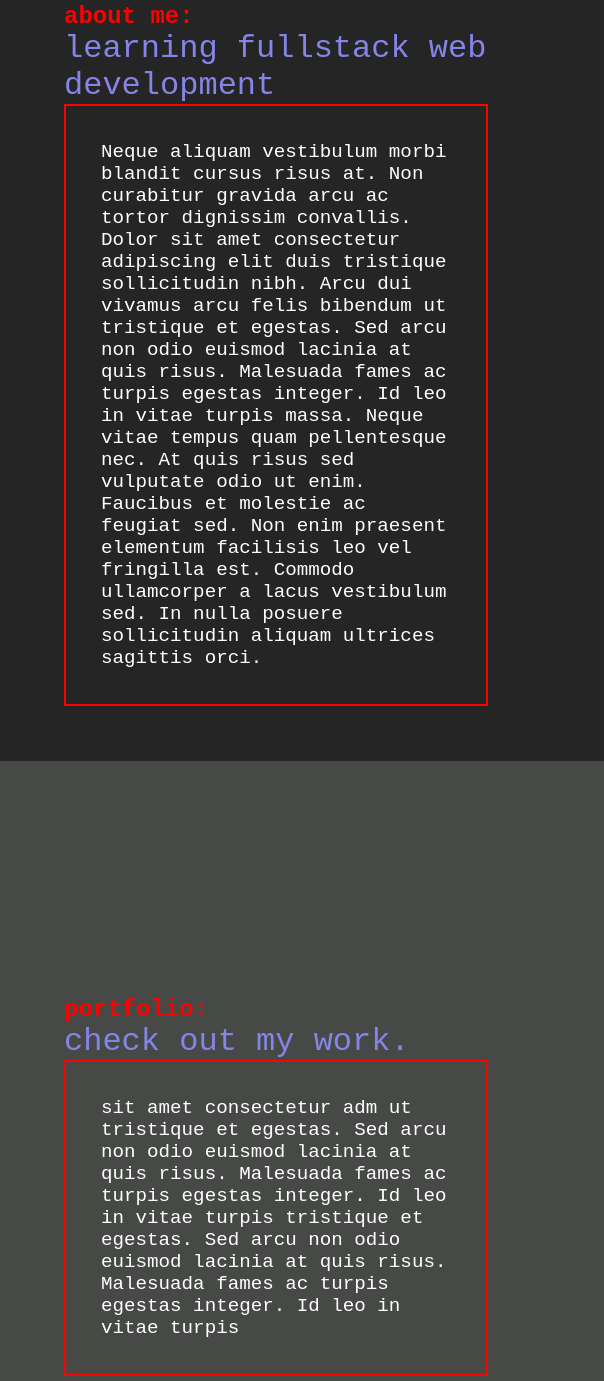
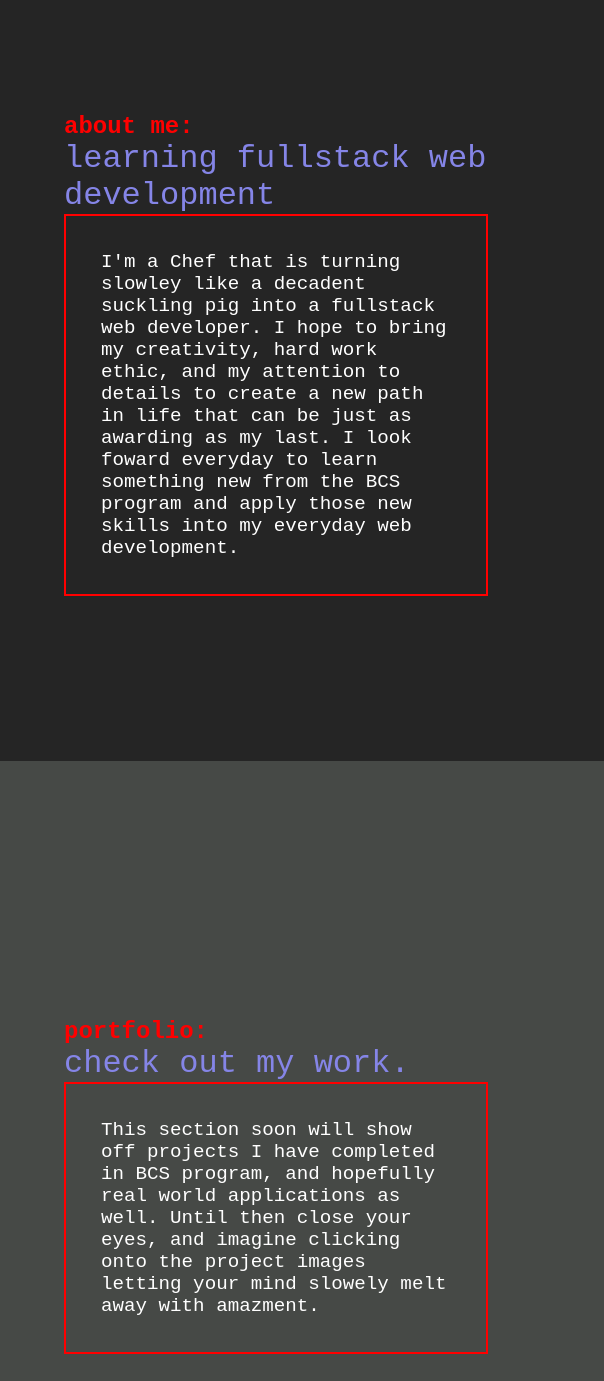
Before and after one commit to Sterlingduke/Profile_Sterling, a plain HTML site: page index.html in a window 1280 px wide. Shown: the part 839-2220 px from the top of the page, 0-604 px from the left. Drawn offline with Linux system fonts and the light colour scheme.

Commit message:
filling in <p> tags with words

```diff
--- a/index.html
+++ b/index.html
@@ -71,13 +71,7 @@
             <h1> about me:</h1>
             <h2>learning fullstack web development</h2>
             <p>
-                Neque aliquam vestibulum morbi blandit cursus risus at. Non curabitur gravida arcu ac tortor dignissim
-                convallis. Dolor sit amet consectetur adipiscing elit duis tristique sollicitudin nibh. Arcu dui vivamus
-                arcu felis bibendum ut tristique et egestas. Sed arcu non odio euismod lacinia at quis risus. Malesuada
-                fames ac turpis egestas integer. Id leo in vitae turpis massa. Neque vitae tempus quam pellentesque nec.
-                At quis risus sed vulputate odio ut enim. Faucibus et molestie ac feugiat sed. Non enim praesent
-                elementum facilisis leo vel fringilla est. Commodo ullamcorper a lacus vestibulum sed. In nulla posuere
-                sollicitudin aliquam ultrices sagittis orci.
+                I'm a Chef that is turning slowley like a decadent suckling pig into a fullstack web developer. I hope to bring my creativity, hard work ethic, and my attention to details to create a new path in life that can be just as awarding as my last. I look foward everyday to learn something new from the BCS program and apply those new skills into my everyday web development.
             </p>
         </div>
         </div>
@@ -91,12 +85,7 @@
             <h1>portfolio:</h1>
             <h2>check out my work.</h2>
             <p>
-                sit amet consectetur adm ut tristique et egestas. Sed arcu non odio euismod lacinia at quis risus.
-                Malesuada
-                fames ac turpis egestas integer. Id leo in vitae turpis
-                tristique et egestas. Sed arcu non odio euismod lacinia at quis risus.
-                Malesuada
-                fames ac turpis egestas integer. Id leo in vitae turpis
+                This section soon will show off projects I have completed in BCS program, and hopefully real world applications as well. Until then close your eyes, and imagine clicking onto the project images letting your mind slowely melt away with amazment.
             </p>
 
         </div>
@@ -119,8 +108,7 @@
             <h1>services</h1>
             <h2>what can i do for you?</h2>
             <p>
-                Neque aliquam ullamcorper a lacus vestibulum sed. In nulla posuere
-                sollicitudin aliquam ultrices sagittis orci.
+
             </p>
         </div>
         <div>
```
